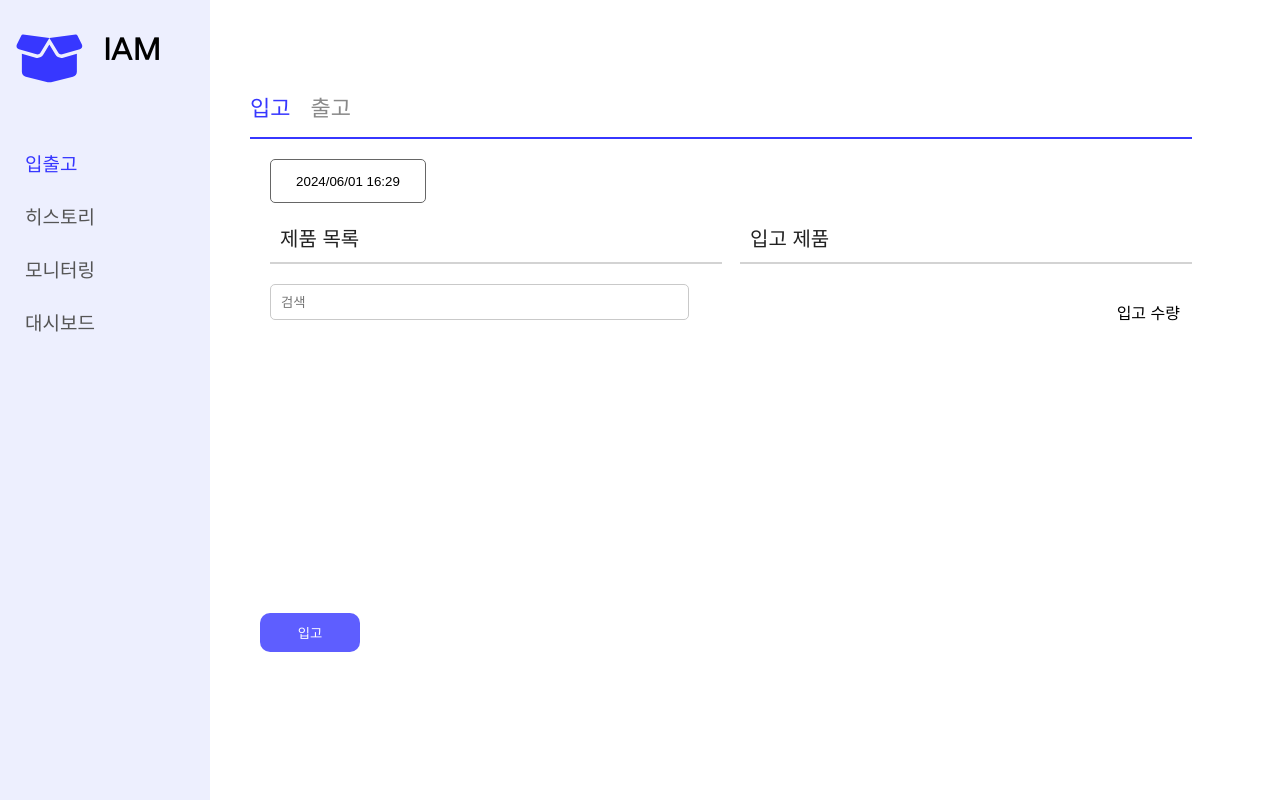
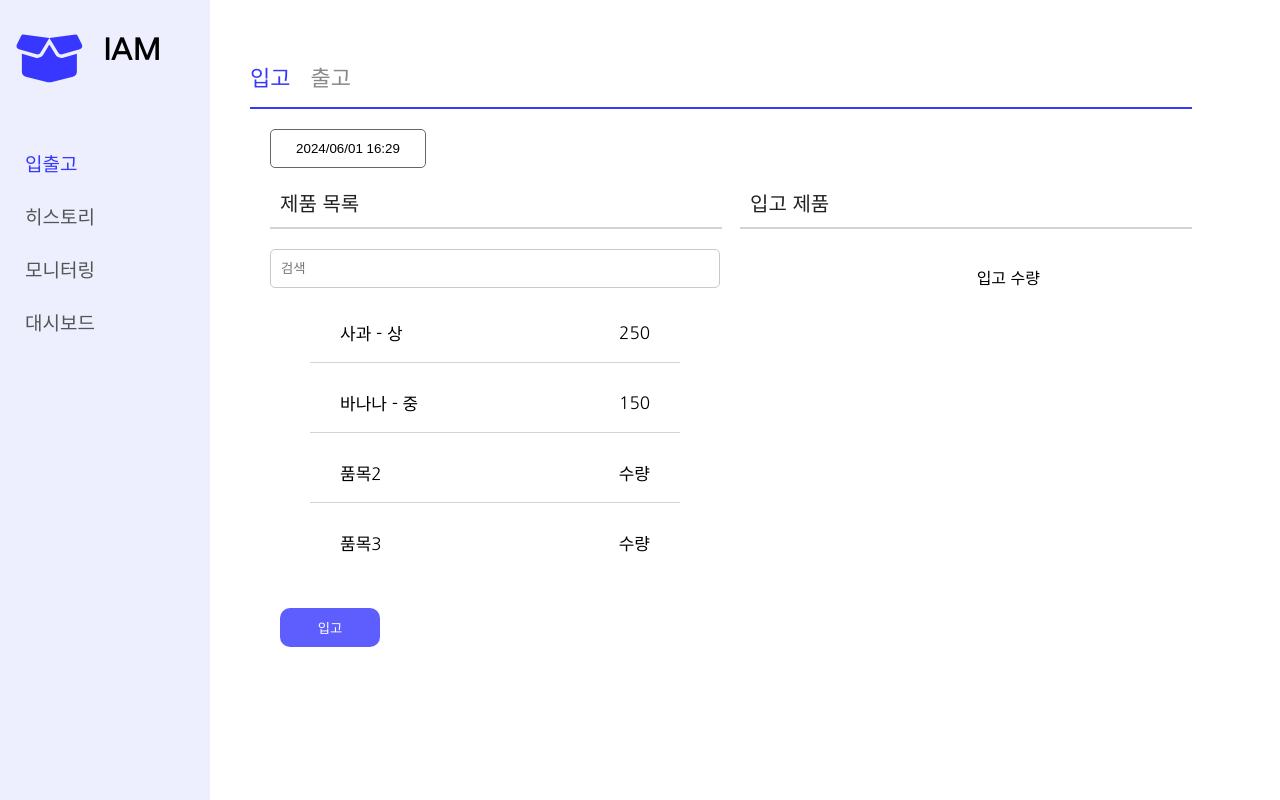
Before and after one commit to KWU-LastDance/IAM-Frontend, a React (Vite) app: page /in-and-out in a window 1280 px wide. Built offline with nearby package versions, Linux system fonts and the light colour scheme.

Commit message:
feat: 입출고 페이지 리스트 추가
입고/출고할 목록에 제품 추가 및 수량 변경, 삭제 기능 추가함

```diff
--- a/src/components/pages/InAndOut.tsx
+++ b/src/components/pages/InAndOut.tsx
@@ -8,6 +8,7 @@ import { Outgoing } from './Outgoing';
 
 const Container = styled.div`
     padding: 90px;
+    padding-top: 60px;
     margin-left: 160px;
     font-size: 20px;
     `;
--- a/src/components/pages/Incoming.tsx
+++ b/src/components/pages/Incoming.tsx
@@ -18,6 +18,7 @@ const Container = styled.div`
     display: flex;
     flex-direction: row;
     margin-top: 20px;
+    height: 420px;
     `;
 
 const Div = styled.div`
@@ -26,6 +27,13 @@ const Div = styled.div`
     margin-left: 20px;
     width: 50%;
     height: 380px;
+    ::-webkit-scrollbar {
+        width: 4px;
+    }
+    ::-webkit-scrollbar-thumb {
+        background-color: #777777;
+        border-radius: 10px;
+    }
     `;
 
 const Line = styled.div`
@@ -37,33 +45,74 @@ const SearchDiv = styled.div`
     display: flex;
     `;
 const Input = styled.input`
-    width: 90%;
-    height: 32px;
+    width: 100%;
+    height: 35px;
     border: 1px solid #C9C9C9;
     border-radius: 5px;
     padding-left: 10px;
     `;
 
-const Button = styled.button`
-background-color: #3737FF;
-opacity: 0.8;
-color: white;
-border: none;
-border-radius: 10px;
-padding: 10px 30px;
-margin: 10px;
-width: 100px;
-    `;
-
     const DateDiv = styled(DatePicker)`
     width: 150px;
-    height: 40px;
+    height: 35px;
     text-align: center;
     border-radius: 5px;
     border: 1px solid #666666;
     margin-left: 20px;
     `;
 
+    const Items = styled.div`
+    display: flex;
+    flex-direction: column;
+    height: 400px;
+    overflow-y: auto;
+    margin: 10px 20px;
+    `;
+
+    const Item = styled.div`
+    display: flex;
+    flex-direction: row;
+    border-bottom: 1px solid #D3D3D3;
+    padding: 0 30px;
+    margin: 5px 20px;
+    justify-content: space-between;
+    font-size: 17px;
+    cursor: pointer;
+    align-items: center;
+    position: relative;
+    `;
+
+    const Button = styled.button`
+    background-color: #3737FF;
+    opacity: 0.8;
+    color: white;
+    border: none;
+    border-radius: 10px;
+    padding: 10px 30px;
+    margin-left: 30px;
+    width: 100px;
+    cursor: pointer;
+        `;
+
+        const Cnt = styled.input`
+        width: 70px;
+        height: 30px;
+        border: 1px solid #C9C9C9;
+        border-radius: 5px;
+        padding-left: 10px;
+        position: absolute;
+        right: 100px;
+        `
+        const DeleteBtn = styled.button`
+        background-color: #FB4C40;
+        color: white;
+        border: none;
+        border-radius: 50px;
+        padding: 5px 10px;
+        cursor: pointer;
+        position: absolute;
+        right: 20px;
+        `;
 
 export function Incoming() {
       const setHours = (date: Date, hour: number) => {
@@ -80,6 +129,46 @@ export function Incoming() {
                 setHours(setMinutes(new Date(),new Date().getMinutes()) ,new Date().getHours())
           );
 
+        const clickIn = () => {
+            alert("입고되었습니다.")
+        }
+
+        const [products, setProducts] = useState([
+            {
+                name: '사과 - 상',
+                quantity: 250
+            },
+            {
+                name: '바나나 - 중',
+                quantity: 150
+            }
+        ])
+
+        const [inputs, setInputs] = useState([
+        ])
+
+        const input = (index) => {
+            const isExist = inputs.findIndex((input) => input.name === products[index].name)
+            if(isExist === -1){
+                setInputs([...inputs, {name: products[index].name, cnt: 1}])
+            }
+            else{
+                setInputs(inputs.map((input, i) => i === isExist ? {...input, cnt: input.cnt + 1} : input))
+            }
+        }
+
+        const onChange = (i) => {
+            if(event.target.value <= 0){
+                setInputs(inputs.map((input, index) => i === index ? {...input, cnt: 1} : input))
+            }
+            else{
+            setInputs(inputs.map((input, index) => i === index ? {...input, cnt: event.target.value} : input))
+        }
+    }
+
+    const deleteBtn = (i) => {
+        setInputs(inputs.filter((input, index) => i !== index))
+    }
 
     return (
             <>
@@ -104,17 +193,56 @@ export function Incoming() {
                 <SearchDiv>
                 <Input type="text" placeholder="검색" />
                 </SearchDiv>
+                <Items>
+                    {products.map((product, index) => (
+                        <Item key={index} onClick={()=>input(index)}>
+                            <p>{product.name}</p>
+                            <p>{product.quantity}</p>
+                        </Item>
+                    ))}
+                    <Item>
+                        <p>품목2</p>
+                        <p>수량</p>
+                    </Item>
+                    <Item>
+                        <p>품목3</p>
+                        <p>수량</p>
+                    </Item>
+                    <Item>
+                        <p>품목4</p>
+                        <p>수량</p>
+                    </Item>
+                    <Item>
+                        <p>품목5</p>
+                        <p>수량</p>
+                    </Item>
+                    <Item>
+                        <p>품목5</p>
+                        <p>수량</p>
+                    </Item>                    <Item>
+                        <p>품목5</p>
+                        <p>수량</p>
+                    </Item>
+                </Items>
                 </Div>
 
                 <Div>
                 <Text>입고 제품</Text>
                 <Line />
-                <p style={{textAlign:"right", fontSize:"16px",paddingRight:"10px"}}>입고 수량</p>
-
+                <p style={{textAlign:"right", fontSize:"16px",paddingRight:"150px", marginBottom:"0"}}>입고 수량</p>
+                <Items>
+                    {inputs.map((input, index) => (
+                        <Item key={index}>
+                            <p>{input.name}</p>
+                            <Cnt type="number" value={input.cnt} onChange={()=>onChange(index)} />
+                            <DeleteBtn onClick={()=>deleteBtn(index)}>x</DeleteBtn>
+                        </Item>
+                    ))}
+                </Items>
                 </Div>
                 </Container>
 
-                <Button>
+                <Button onClick={()=>clickIn()}>
                     입고
                 </Button>
 
--- a/src/components/pages/Outgoing.tsx
+++ b/src/components/pages/Outgoing.tsx
@@ -1,4 +1,4 @@
-import { useEffect, useState } from 'react'
+import { useEffect, useState, useRef } from 'react'
 import {useNavigate} from 'react-router-dom'
 
 import { FontAwesomeIcon } from "@fortawesome/react-fontawesome";
@@ -18,6 +18,7 @@ const Container = styled.div`
     display: flex;
     flex-direction: row;
     margin-top: 20px;
+    height: 420px;
     `;
 
 const Div = styled.div`
@@ -26,6 +27,13 @@ const Div = styled.div`
     margin-left: 20px;
     width: 50%;
     height: 380px;
+    ::-webkit-scrollbar {
+        width: 4px;
+    }
+    ::-webkit-scrollbar-thumb {
+        background-color: #777777;
+        border-radius: 10px;
+    }
     `;
 
 const Line = styled.div`
@@ -37,11 +45,41 @@ const SearchDiv = styled.div`
     display: flex;
     `;
 const Input = styled.input`
-    width: 90%;
-    height: 32px;
+    width: 100%;
+    height: 35px;
     border: 1px solid #C9C9C9;
     border-radius: 5px;
     padding-left: 10px;
+    `;
+
+    const DateDiv = styled(DatePicker)`
+    width: 150px;
+    height: 35px;
+    text-align: center;
+    border-radius: 5px;
+    border: 1px solid #666666;
+    margin-left: 20px;
+    `;
+
+    const Items = styled.div`
+    display: flex;
+    flex-direction: column;
+    height: 400px;
+    overflow-y: auto;
+    margin: 10px 20px;
+    `;
+
+    const Item = styled.div`
+    display: flex;
+    flex-direction: row;
+    border-bottom: 1px solid #D3D3D3;
+    padding: 0 30px;
+    margin: 5px 20px;
+    justify-content: space-between;
+    font-size: 17px;
+    cursor: pointer;
+    align-items: center;
+    position: relative;
     `;
 
     const Button = styled.button`
@@ -51,17 +89,29 @@ color: white;
     border: none;
     border-radius: 10px;
     padding: 10px 30px;
-margin: 10px;
+    margin-left: 30px;
     width: 100px;
+    cursor: pointer;
         `;
 
-    const DateDiv = styled(DatePicker)`
-    width: 150px;
-    height: 40px;
-    text-align: center;
+        const Cnt = styled.input`
+        width: 70px;
+        height: 30px;
+        border: 1px solid #C9C9C9;
         border-radius: 5px;
-    border: 1px solid #666666;
-    margin-left: 20px;
+        padding-left: 10px;
+        position: absolute;
+        right: 100px;
+        `
+        const DeleteBtn = styled.button`
+        background-color: #FB4C40;
+        color: white;
+        border: none;
+        border-radius: 50px;
+        padding: 5px 10px;
+        cursor: pointer;
+        position: absolute;
+        right: 20px;
         `;
 
 export function Outgoing() {
@@ -79,6 +129,50 @@ export function Outgoing() {
                 setHours(setMinutes(new Date(),new Date().getMinutes()) ,new Date().getHours())
           );
 
+const clickIn = () => {
+            alert("입고되었습니다.")
+        }
+
+        const [products, setProducts] = useState([
+            {
+                name: '사과 - 상',
+                quantity: 250
+            },
+            {
+                name: '바나나 - 중',
+                quantity: 150
+            }
+        ])
+
+        const [inputs, setInputs] = useState([
+        ])
+
+        const input = (index) => {
+            const isExist = inputs.findIndex((input) => input.name === products[index].name)
+            if(isExist === -1){
+                setInputs([...inputs, {name: products[index].name, cnt: 1}])
+            }
+            else{
+                setInputs(inputs.map((input, i) => i === isExist ? {...input, cnt: input.cnt + 1} : input))
+            }
+        }
+
+        const onChange = (i) => {
+            if(event.target.value <= 0){
+                setInputs(inputs.map((input, index) => i === index ? {...input, cnt: 1} : input))
+            }
+            else if(event.target.value > products[i].quantity){
+                setInputs(inputs.map((input, index) => i === index ? {...input, cnt: products[i].quantity} : input))
+            }
+            else{
+            setInputs(inputs.map((input, index) => i === index ? {...input, cnt: event.target.value} : input))
+        }
+    }
+
+    const deleteBtn = (i) => {
+        setInputs(inputs.filter((input, index) => i !== index))
+    }
+
     return (
             <>
                 <DateDiv
@@ -92,7 +186,7 @@ export function Outgoing() {
                   setHours(setMinutes(new Date(), 30), 17),
                 ]}
                 dateFormat="yyyy/MM/dd HH:mm"
-                />
+                maxDate={new Date()} />
 
 
                 <Container>
@@ -102,17 +196,56 @@ export function Outgoing() {
                 <SearchDiv>
                 <Input type="text" placeholder="검색" />
                 </SearchDiv>
+                <Items>
+                    {products.map((product, index) => (
+                        <Item key={index} onClick={()=>input(index)}>
+                            <p>{product.name}</p>
+                            <p>{product.quantity}</p>
+                        </Item>
+                    ))}
+                    <Item>
+                        <p>품목2</p>
+                        <p>수량</p>
+                    </Item>
+                    <Item>
+                        <p>품목3</p>
+                        <p>수량</p>
+                    </Item>
+                    <Item>
+                        <p>품목4</p>
+                        <p>수량</p>
+                    </Item>
+                    <Item>
+                        <p>품목5</p>
+                        <p>수량</p>
+                    </Item>
+                    <Item>
+                        <p>품목5</p>
+                        <p>수량</p>
+                    </Item>                    <Item>
+                        <p>품목5</p>
+                        <p>수량</p>
+                    </Item>
+                </Items>
                 </Div>
 
                 <Div>
                 <Text>출고 제품</Text>
                 <Line />
-                <p style={{textAlign:"right", fontSize:"16px",paddingRight:"10px"}}>출고 수량</p>
-
+                <p style={{textAlign:"right", fontSize:"16px",paddingRight:"150px", marginBottom:"0"}}>입고 수량</p>
+                <Items>
+                    {inputs.map((input, index) => (
+                        <Item key={index}>
+                            <p>{input.name}</p>
+                            <Cnt type="number" value={input.cnt} onChange={()=>onChange(index)} />
+                            <DeleteBtn onClick={()=>deleteBtn(index)}>x</DeleteBtn>
+                        </Item>
+                    ))}
+                </Items>
                 </Div>
                 </Container>
 
-                <Button>
+                <Button onClick={()=>clickIn()}>
                 출고
                 </Button>
 
```
Lines whose indentation alone changed are shown as unchanged.
